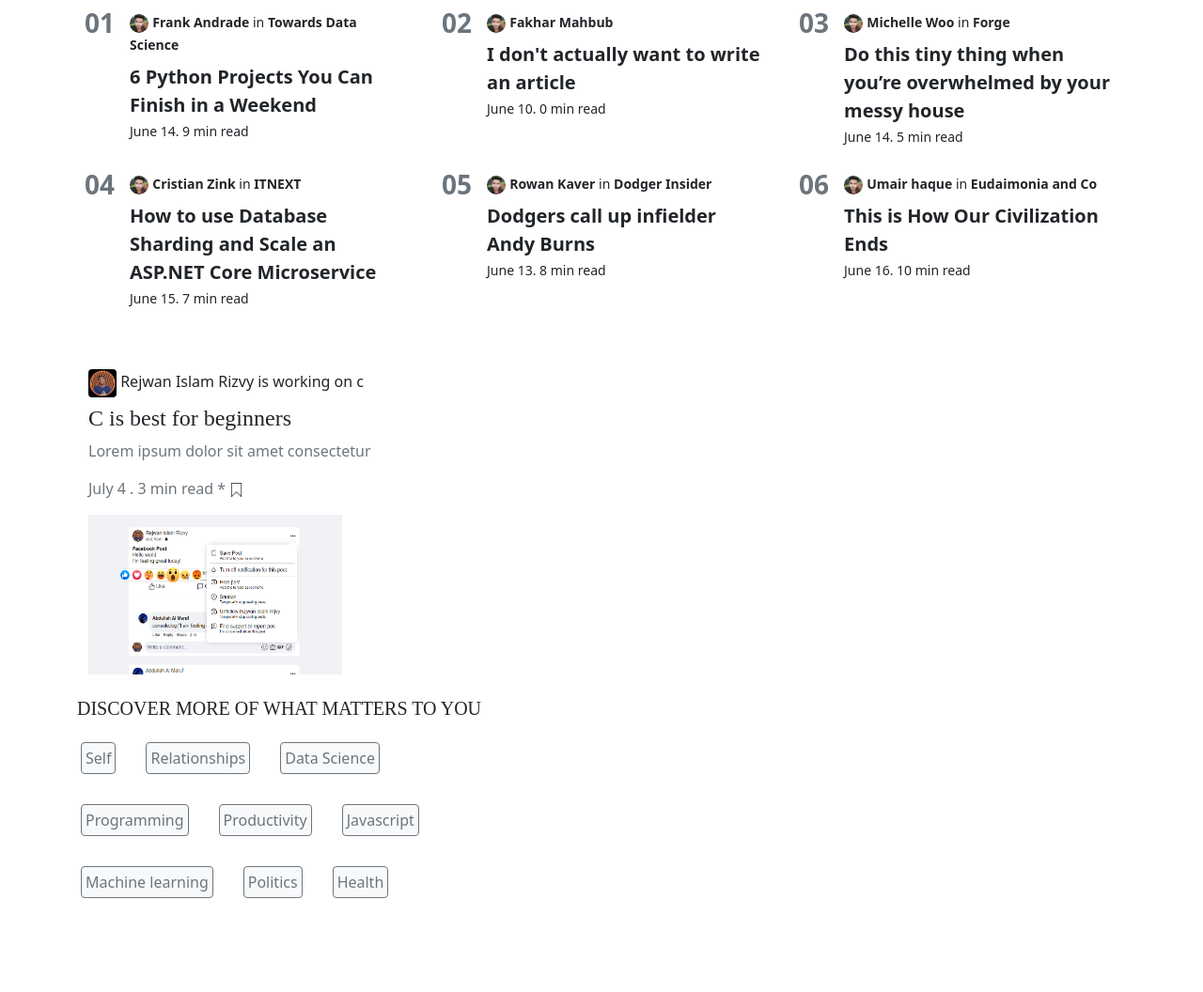
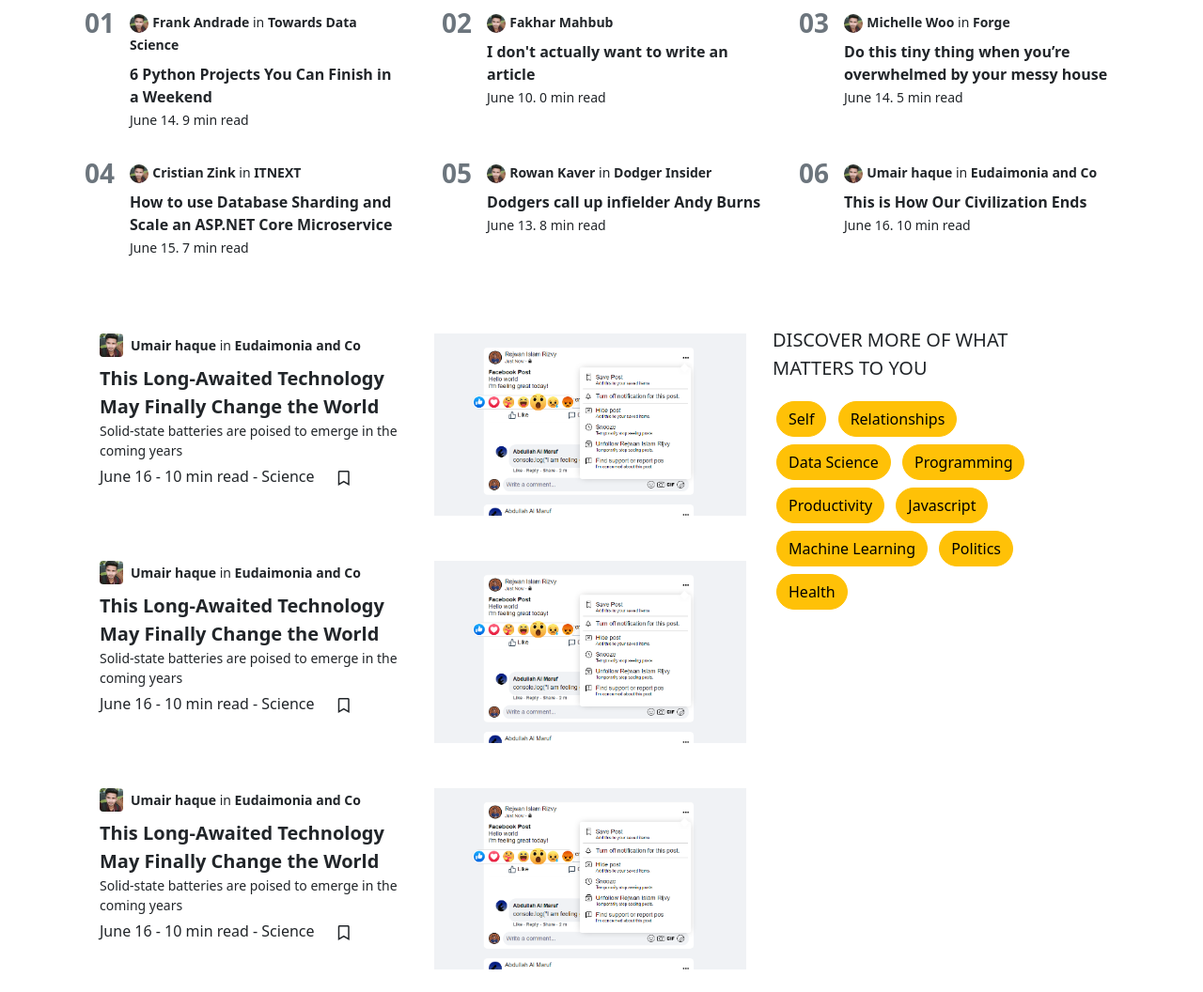
Before and after one commit to RIR360/Medium.com-redesign, a plain HTML site: page index.html in a window 1280 px wide. Shown: the part 650-1706 px from the top of the page at 94% size. Before the commit the page ends 1622 px from the top, so only its background shows below. Drawn offline with Linux system fonts and the light colour scheme.

Commit message:
section - 4 fixed

```diff
--- a/index.html
+++ b/index.html
@@ -82,7 +82,7 @@
                             <a class="text-dark fw-bold text-decoration-none" href="#">Towards Data Science</a>
                         </small>
                     </div>
-                    <div class="pt-2 fs-5 fw-bold">
+                    <div class="pt-2 fs-6 fw-bold">
                         <a href="#" class="text-dark text-decoration-none">
                             6 Python Projects You Can Finish in a Weekend
                         </a>
@@ -100,7 +100,7 @@
                             <a class="text-dark fw-bold text-decoration-none" href="#">Fakhar Mahbub</a>
                         </small>
                     </div>
-                    <div class="pt-2 fs-5 fw-bold">
+                    <div class="pt-2 fs-6 fw-bold">
                         <a href="#" class="text-dark text-decoration-none">
                             I don't actually want to write an article
                         </a>
@@ -119,7 +119,7 @@
                             <a class="text-dark fw-bold text-decoration-none" href="#">Forge</a>
                         </small>
                     </div>
-                    <div class="pt-2 fs-5 fw-bold">
+                    <div class="pt-2 fs-6 fw-bold">
                         <a href="#" class="text-dark  text-decoration-none">
                             Do this tiny thing when you’re overwhelmed by your messy house
                         </a>
@@ -138,7 +138,7 @@
                             <a class="text-dark fw-bold text-decoration-none" href="#">ITNEXT</a>
                         </small>
                     </div>
-                    <div class="pt-2 fs-5 fw-bold">
+                    <div class="pt-2 fs-6 fw-bold">
                         <a href="#" class="text-dark text-decoration-none">
                             How to use Database Sharding and Scale an ASP.NET Core Microservice
                         </a>
@@ -157,7 +157,7 @@
                             <a class="text-dark fw-bold text-decoration-none" href="#">Dodger Insider</a>
                         </small>
                     </div>
-                    <div class="pt-2 fs-5 fw-bold">
+                    <div class="pt-2 fs-6 fw-bold">
                         <a href="#" class="text-dark text-decoration-none">
                             Dodgers call up infielder Andy Burns
                         </a>
@@ -176,7 +176,7 @@
                             <a class="text-dark fw-bold text-decoration-none" href="#">Eudaimonia and Co</a>
                         </small>
                     </div>
-                    <div class="pt-2 fs-5 fw-bold">
+                    <div class="pt-2 fs-6 fw-bold">
                         <a href="#" class="text-dark text-decoration-none">
                             This is How Our Civilization Ends
                         </a>
@@ -195,61 +195,123 @@
     <!--Section 4-->
     <div class="container">
 
-            <div class="container col">
+        <div class="row container">
 
-                <div class="article mb-4">
-                    <div class="col mt-2">
-                        <div class="article-img-first mb-2">
-                            <img src="images/rizvy.jpg" alt="" width="30px"
-                                class="d-inline-block rounded float-left">
-                            <p class="mb-0 d-inline float-right">Rejwan Islam Rizvy is working on c</p>
+            <div class="container col-lg-8 order-2 order-lg-1">
+                <div class="row py-4">
+                    <div class="col-sm-6">
+                        <div class="d-flex align-items-center">
+                            <img class="rounded" src="images/user-soikat.jpg" alt="" width="25">
+                            <small class="ms-2">
+                                <a class="text-dark fw-bold text-decoration-none" href="#">Umair haque</a> in
+                                <a class="text-dark fw-bold text-decoration-none" href="#">Eudaimonia and Co</a>
+                            </small>
                         </div>
-                        <h4>C is best for beginners</h4>
-                        <p class="text-secondary">Lorem ipsum dolor sit amet consectetur</p>
-                        <p class="text-secondary d-inline-block float-left">July 4 . 3 min read <span class="h6">*</span></p>
-                        <!-- <div class="png w-100 d-inline-block"> -->
-                        <img src="images/save.png" alt="" width="15px" height="15px"
-                            class="d-inline-block float-right">
-                        <!--/div-->
+                        <div class="pt-2">
+                            <a href="#" class="fs-5 fw-bold text-dark text-decoration-none">
+                                This Long-Awaited Technology May Finally Change the World
+                            </a><br/>
+                            <small class="d-none d-lg-block">
+                                Solid-state batteries are poised to emerge in the coming years
+                            </small>
+                        </div>
+                        <div>
+                            June 16 - 10 min read -
+                            <a href="#" class="text-dark text-decoration-none">Science</a>
+                            <button class="text-dark btn mx-2">
+                                <i class="far fa-bookmark"></i>
+                            </button>
+                        </div>
                     </div>
-                    <div class="col">
-                        <img src="images/facebook-post.png" alt="" class="" width="270px" height="170px">
+                    <div class="col-sm-6">
+                        <a href="#">
+                            <img class="img-fluid" src="images/facebook-post.png" alt="">
+                        </a>
+                    </div>
+                </div>
+                <div class="row py-4">
+                    <div class="col-sm-6">
+                        <div class="d-flex align-items-center">
+                            <img class="rounded" src="images/user-soikat.jpg" alt="" width="25">
+                            <small class="ms-2">
+                                <a class="text-dark fw-bold text-decoration-none" href="#">Umair haque</a> in
+                                <a class="text-dark fw-bold text-decoration-none" href="#">Eudaimonia and Co</a>
+                            </small>
+                        </div>
+                        <div class="pt-2">
+                            <a href="#" class="fs-5 fw-bold text-dark text-decoration-none">
+                                This Long-Awaited Technology May Finally Change the World
+                            </a><br/>
+                            <small class="d-none d-lg-block">
+                                Solid-state batteries are poised to emerge in the coming years
+                            </small>
+                        </div>
+                        <div>
+                            June 16 - 10 min read -
+                            <a href="#" class="text-dark text-decoration-none">Science</a>
+                            <button class="text-dark btn mx-2">
+                                <i class="far fa-bookmark"></i>
+                            </button>
+                        </div>
+                    </div>
+                    <div class="col-sm-6">
+                        <a href="#">
+                            <img class="img-fluid" src="images/facebook-post.png" alt="">
+                        </a>
+                    </div>
+                </div>
+                <div class="row py-4">
+                    <div class="col-sm-6">
+                        <div class="d-flex align-items-center">
+                            <img class="rounded" src="images/user-soikat.jpg" alt="" width="25">
+                            <small class="ms-2">
+                                <a class="text-dark fw-bold text-decoration-none" href="#">Umair haque</a> in
+                                <a class="text-dark fw-bold text-decoration-none" href="#">Eudaimonia and Co</a>
+                            </small>
+                        </div>
+                        <div class="pt-2">
+                            <a href="#" class="fs-5 fw-bold text-dark text-decoration-none">
+                                This Long-Awaited Technology May Finally Change the World
+                            </a><br/>
+                            <small class="d-none d-lg-block">
+                                Solid-state batteries are poised to emerge in the coming years
+                            </small>
+                        </div>
+                        <div>
+                            June 16 - 10 min read -
+                            <a href="#" class="text-dark text-decoration-none">Science</a>
+                            <button class="text-dark btn mx-2">
+                                <i class="far fa-bookmark"></i>
+                            </button>
+                        </div>
+                    </div>
+                    <div class="col-sm-6">
+                        <a href="#">
+                            <img class="img-fluid" src="images/facebook-post.png" alt="">
+                        </a>
                     </div>
                 </div>
 
             </div>
 
-            <div class="col">
-                <div class="row ">
-                    <h5>DISCOVER MORE OF WHAT MATTERS TO YOU</h5>
+            <div class="col-lg-4 p-3 order-1 order-lg-2">
+                <div class="fs-5">
+                    DISCOVER MORE OF WHAT MATTERS TO YOU
                 </div>
-                <div class="row">
-                    <div class="row float-right">
-                        <button
-                            class="btn btn-light w-auto p-1 m-3 border border-secondary text-secondary">Self</button>
-                        <button
-                            class="btn btn-light w-auto p-1 m-3 border border-secondary text-secondary">Relationships</button>
-                        <button class="btn btn-light w-auto p-1 m-3 border border-secondary text-secondary">Data
-                            Science</button>
-                    </div>
-                    <div class="row">
-                        <button
-                            class="btn btn-light w-auto p-1 m-3 border border-secondary text-secondary">Programming</button>
-                        <button
-                            class="btn btn-light w-auto p-1 m-3 border border-secondary text-secondary">Productivity</button>
-                        <button
-                            class="btn btn-light w-auto p-1 m-3 border border-secondary text-secondary">Javascript</button>
-                    </div>
-                    <div class="row">
-                        <button class="btn btn-light w-auto p-1 m-3 border border-secondary text-secondary">Machine
-                            learning</button>
-                        <button
-                            class="btn btn-light w-auto p-1 m-3 border border-secondary text-secondary">Politics</button>
-                        <button
-                            class="btn btn-light w-auto p-1 m-3 border border-secondary text-secondary">Health</button>
-                    </div>
+                <div class="py-3">
+                    <a href="#" class="btn rounded-pill btn-warning m-1">Self</a>
+                    <a href="#" class="btn rounded-pill btn-warning m-1">Relationships</a>
+                    <a href="#" class="btn rounded-pill btn-warning m-1">Data Science</a>
+                    <a href="#" class="btn rounded-pill btn-warning m-1">Programming</a>
+                    <a href="#" class="btn rounded-pill btn-warning m-1">Productivity</a>
+                    <a href="#" class="btn rounded-pill btn-warning m-1">Javascript</a>
+                    <a href="#" class="btn rounded-pill btn-warning m-1">Machine Learning</a>
+                    <a href="#" class="btn rounded-pill btn-warning m-1">Politics</a>
+                    <a href="#" class="btn rounded-pill btn-warning m-1">Health</a>
                 </div>
             </div>
+        </div>
+
 
     </div>
 
```
